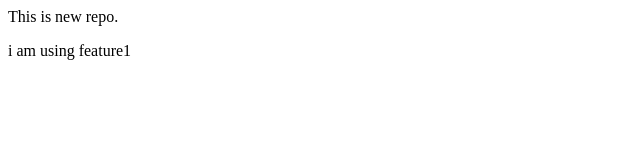
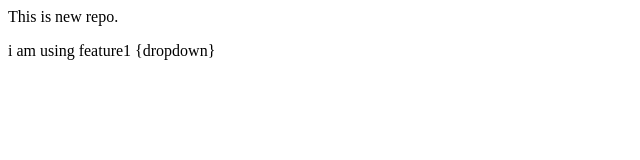
Before and after one commit to surbhi-pro-vigil/localRepo, a plain HTML site: page index.html in a window 1280 px wide. Shown: the full height of the page, 0-640 px from the left. Drawn offline with Linux system fonts and the light colour scheme.

Commit message:
added dropdown

```diff
--- a/index.html
+++ b/index.html
@@ -1,2 +1,2 @@
 <p>This is new repo.</p>
-<p>i am using feature1</p>
+<p>i am using feature1 {dropdown}</p>
```
